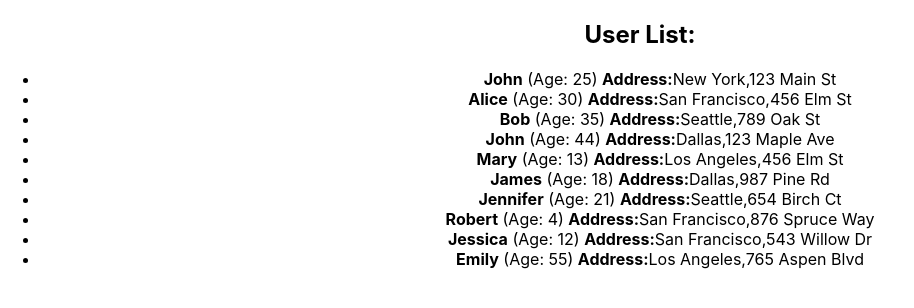
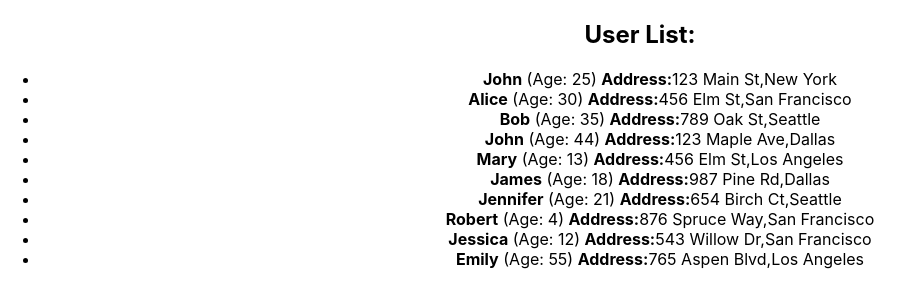
Before and after one commit to olhayakubovska/homework-front-main, a React (Create React App) app: page / in a window 1280 px wide. Shown: the top 308 px of the page, without its empty margins (0-914 px from the left). Built offline with nearby package versions, Linux system fonts and the light colour scheme.

Commit message:
commit-7

```diff
--- a/src/HW/1/UserList.tsx
+++ b/src/HW/1/UserList.tsx
@@ -22,7 +22,7 @@ export const UserList = (props: UserListPropsType) => {
         {props.users.map((user) => (
           <li key={user.id} id={`hw01-user-${user.id}`}>
             <strong>{user.name}</strong> (Age: {user.age}) <strong>Address:</strong>
-              {user.address.city},{user.address.street}
+              {user.address.street},{user.address.city}
          </li>
         ))}
       </ul>
```
